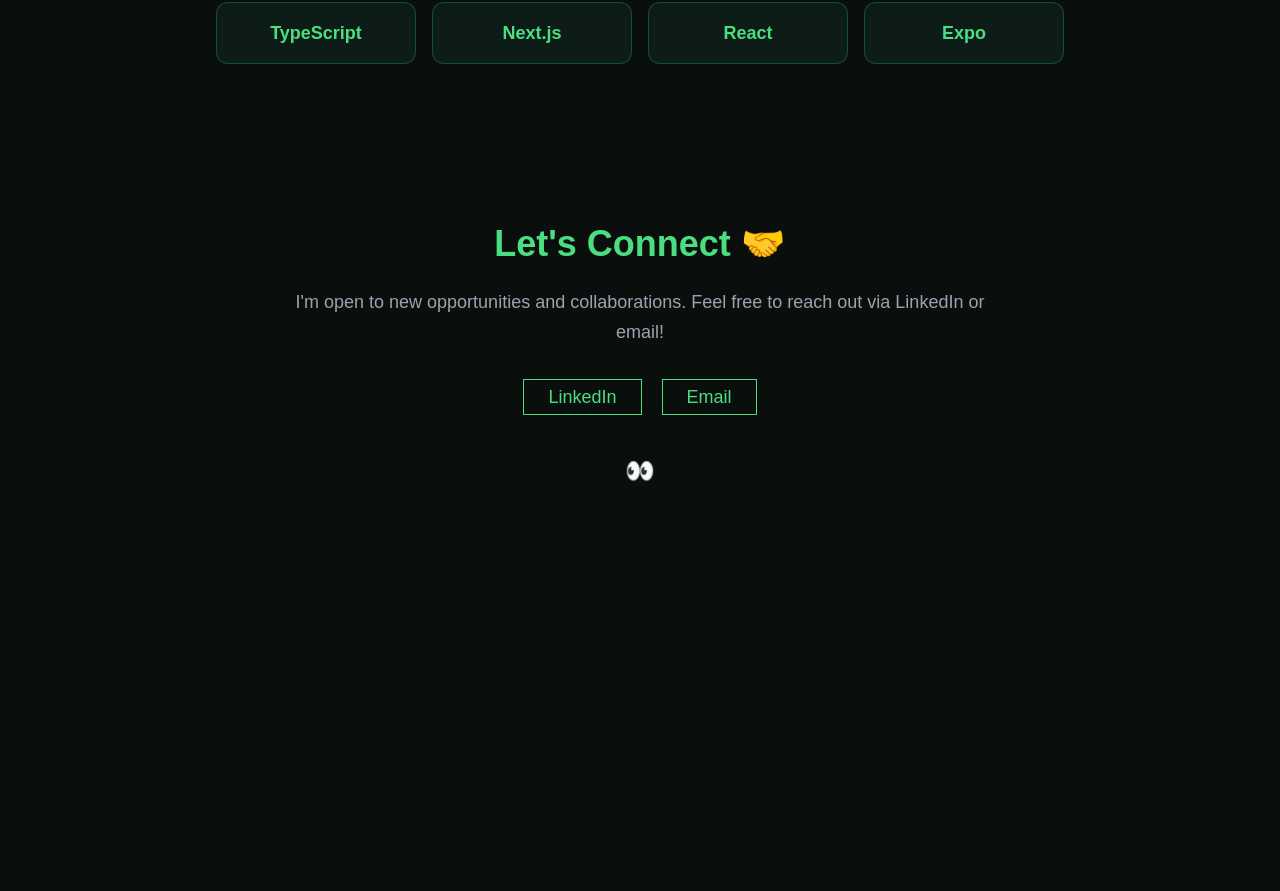
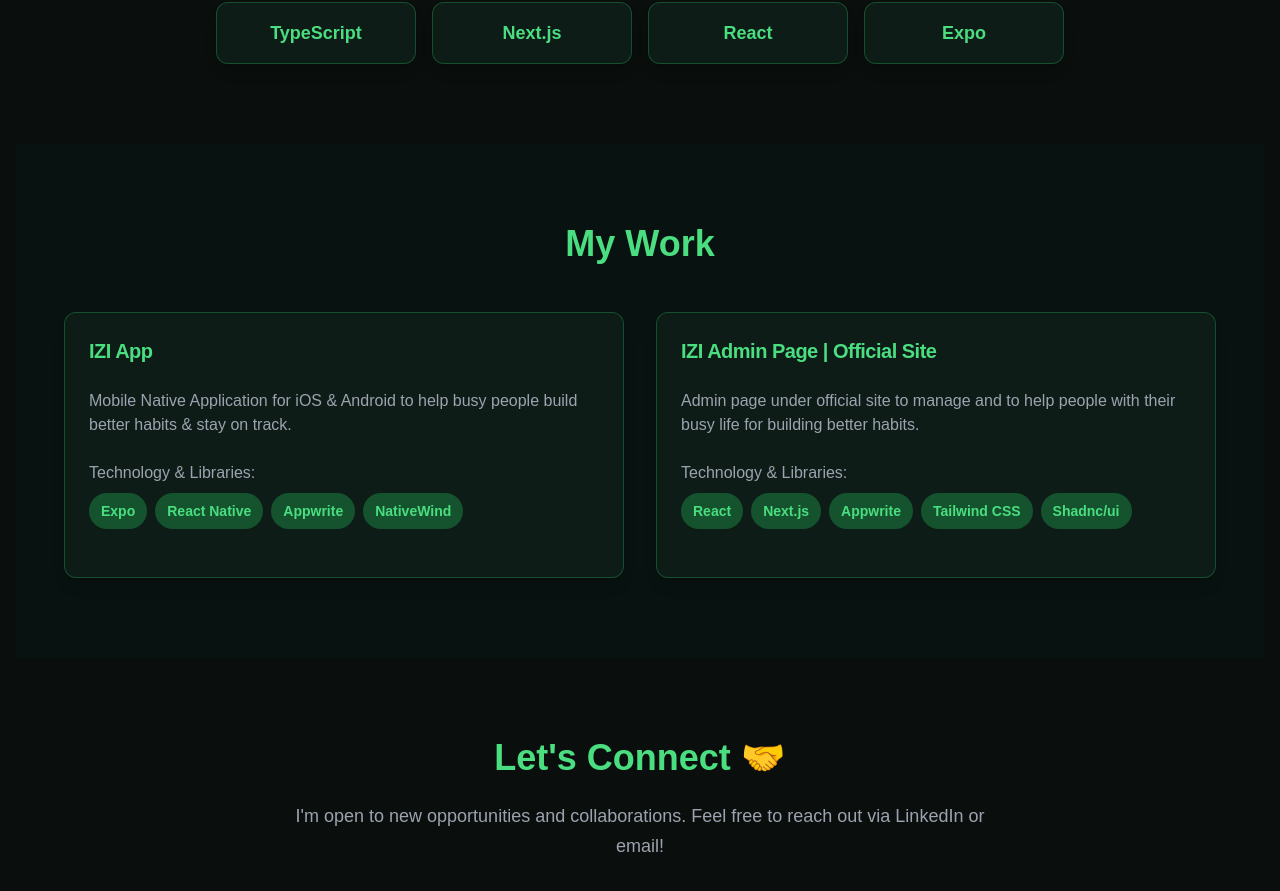
Before and after one commit to ivegoie/portfolio, a Next.js app: page / in a window 1280 px wide. Shown: the part 1188-2079 px from the top of the page. Before the commit the page ends 1755 px from the top, so only its background shows below. Built offline with nearby package versions, Linux system fonts and the light colour scheme.

Commit message:
added project section

```diff
--- a/src/app/page.tsx
+++ b/src/app/page.tsx
@@ -1,5 +1,6 @@
 import Hero from "@/components/Hero";
 import About from "@/components/About";
+import Projects from "@/components/Projects";
 import Contact from "@/components/Contact";
 import HiddenEasterEgg from "@/components/EasterEgg";
 
@@ -9,6 +10,7 @@
       <main className="container mx-auto px-4">
         <Hero />
         <About />
+        <Projects />
         <Contact />
         <HiddenEasterEgg />
       </main>
--- a/src/components/Projects.tsx
+++ b/src/components/Projects.tsx
@@ -2,19 +2,21 @@
 
 import { motion } from "framer-motion";
 import { Card, CardContent, CardHeader, CardTitle } from "@/components/ui/card";
+import Link from "next/link";
 
 const projects = [
   {
-    title: "AI-Powered App",
-    desc: "A next-gen AI tool for businesses.",
-    link: "#",
+    title: "IZI App",
+    desc: "Mobile Native Application for iOS & Android to help busy people build better habits & stay on track.",
+    technology: ["Expo", "React Native", "Appwrite", "NativeWind"],
+    link: "https://theizi.app",
   },
   {
-    title: "E-Commerce Platform",
-    desc: "High-performance online store.",
-    link: "#",
+    title: "IZI Admin Page | Official Site",
+    desc: "Admin page under official site to manage and to help people with their busy life for building better habits.",
+    technology: ["React", "Next.js", "Appwrite", "Tailwind CSS", "Shadnc/ui"],
+    link: "https://theizi.app",
   },
-  { title: "Crypto Dashboard", desc: "Real-time data for traders.", link: "#" },
 ];
 
 const Projects = () => {
@@ -23,13 +25,14 @@
       <h2 className="text-4xl font-bold text-center mb-12 text-green-400">
         My Work
       </h2>
-      <div className="grid grid-cols-1 md:grid-cols-3 gap-8 px-6 md:px-12">
+      <div className="grid grid-cols-1 md:grid-cols-2 gap-8 px-6 md:px-12">
         {projects.map((project, index) => (
           <motion.div
             key={index}
             whileHover={{ scale: 1.05 }}
             transition={{ duration: 0.3 }}
           >
+            <Link href={project.link}>
               <Card className="shadow-lg border border-green-500/30 bg-[#0e1c18] hover:shadow-green-500/50 transition cursor-pointer">
                 <CardHeader>
                   <CardTitle className="text-xl text-green-400">
@@ -39,7 +42,20 @@
                 <CardContent className="text-gray-400">
                   {project.desc}
                 </CardContent>
+                <CardContent>
+                  <p className="text-gray-400">Technology & Libraries:</p>
+                  {project.technology.map((tech, index) => (
+                    <span
+                      className="inline-block mr-2 mt-2 px-3 py-2 text-sm font-semibold text-green-400 bg-green-900 rounded-full"
+                      key={index}
+                    >
+                      {tech}
+                    </span>
+                  ))}
+                </CardContent>
+                <CardContent></CardContent>
               </Card>
+            </Link>
           </motion.div>
         ))}
       </div>
```
Lines whose indentation alone changed are shown as unchanged.
